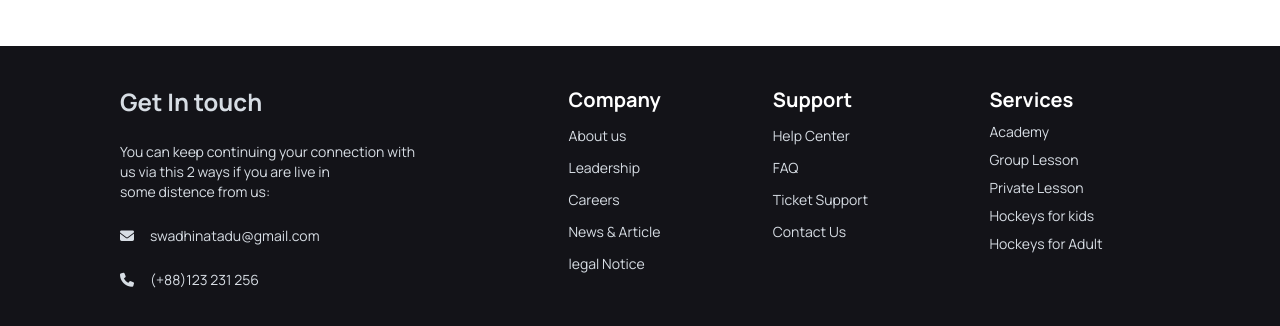
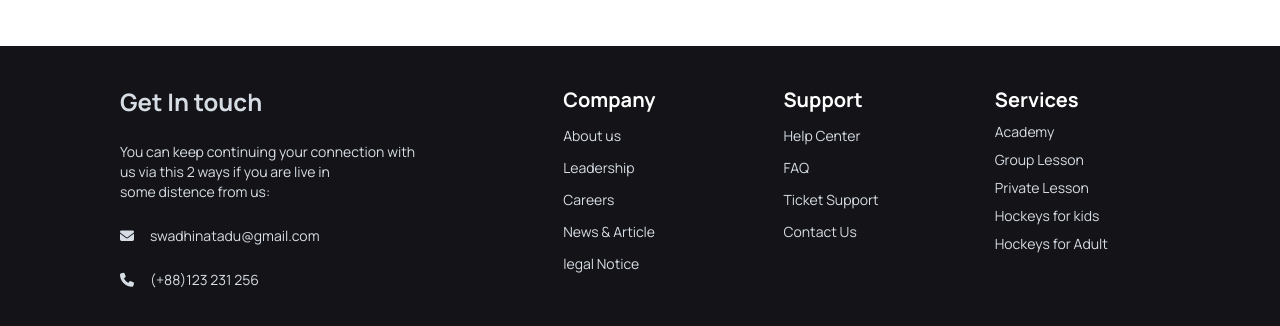
Before and after one commit to Emrandu1989/a3, a plain HTML site: page index.html in a window 1280 px wide. Shown: the part 4532-4858 px from the top of the page. Drawn offline with nearby package versions, Linux system fonts and the light colour scheme.

Commit message:
edited footer margin

```diff
--- a/index.html
+++ b/index.html
@@ -616,8 +616,8 @@
             <p>(+88)123 231 256 </p>
            </div>
         </nav>
-         <div class="flex lg:flex-row lg:gap-28">
-            <nav class="lg:flex lg:flex-col gap-3">
+         <div class="flex   lg:flex-row lg:gap-28">
+            <nav class="flex flex-col mr-12 lg:mr-2  flex-1 lg:flex lg:flex-col gap-3">
                 <header class="text-[#FFF] font-bold text-xl">Company</header>
                 <a class="link link-hover">About us</a>
                 <a class="link link-hover">Leadership</a>
@@ -625,7 +625,7 @@
                 <a class="link link-hover">News & Article</a>
                 <a class="link link-hover">legal Notice</a>
               </nav>
-              <nav class="lg:flex lg:flex-col gap-3">
+              <nav class="flex flex-col ml-12 lg:ml-2  lg:flex lg:flex-col gap-3">
                 <header class="text-[#FFF] font-bold text-xl">Support</header>
                 <a class="link link-hover">Help Center</a>
                 <a class="link link-hover">FAQ</a>
```
